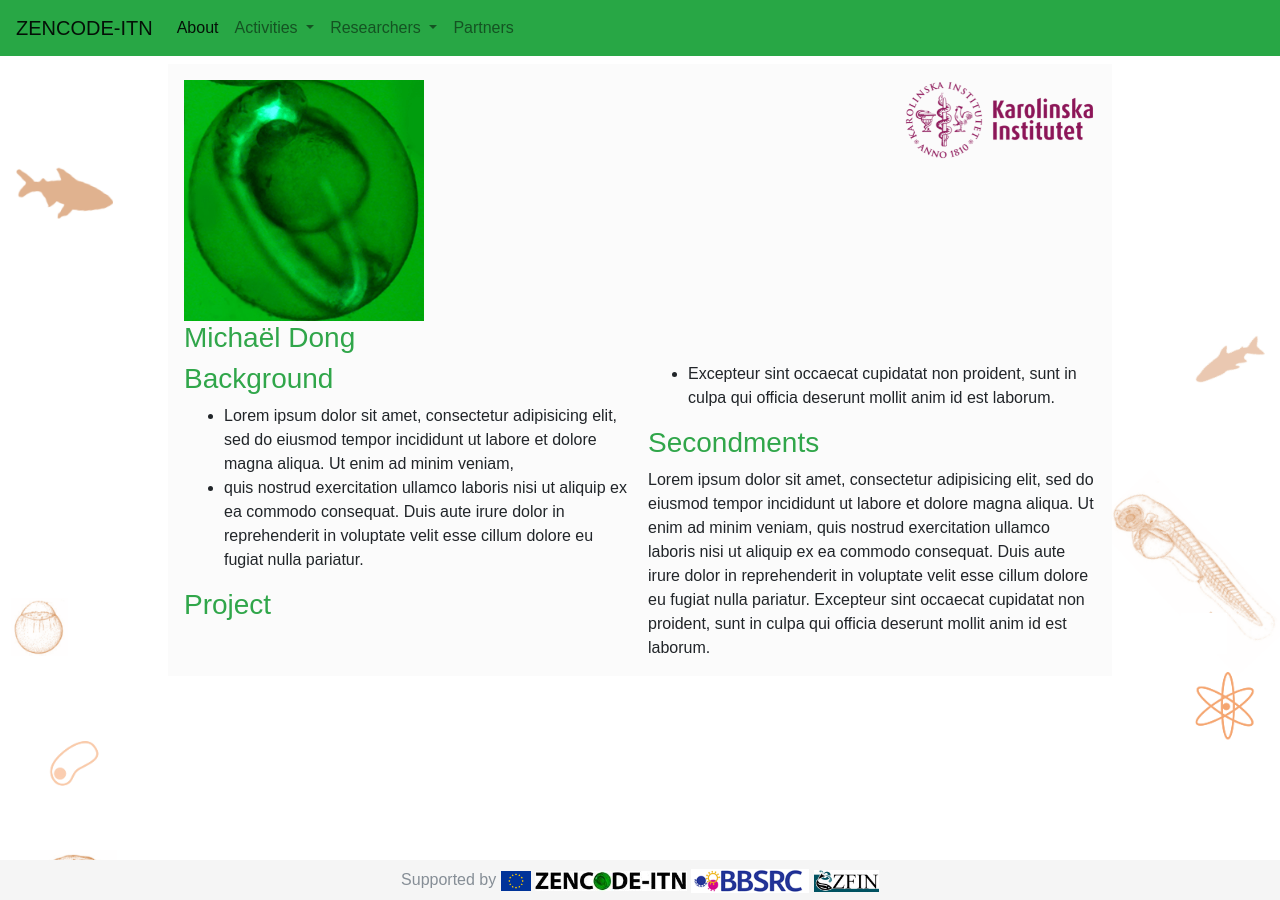
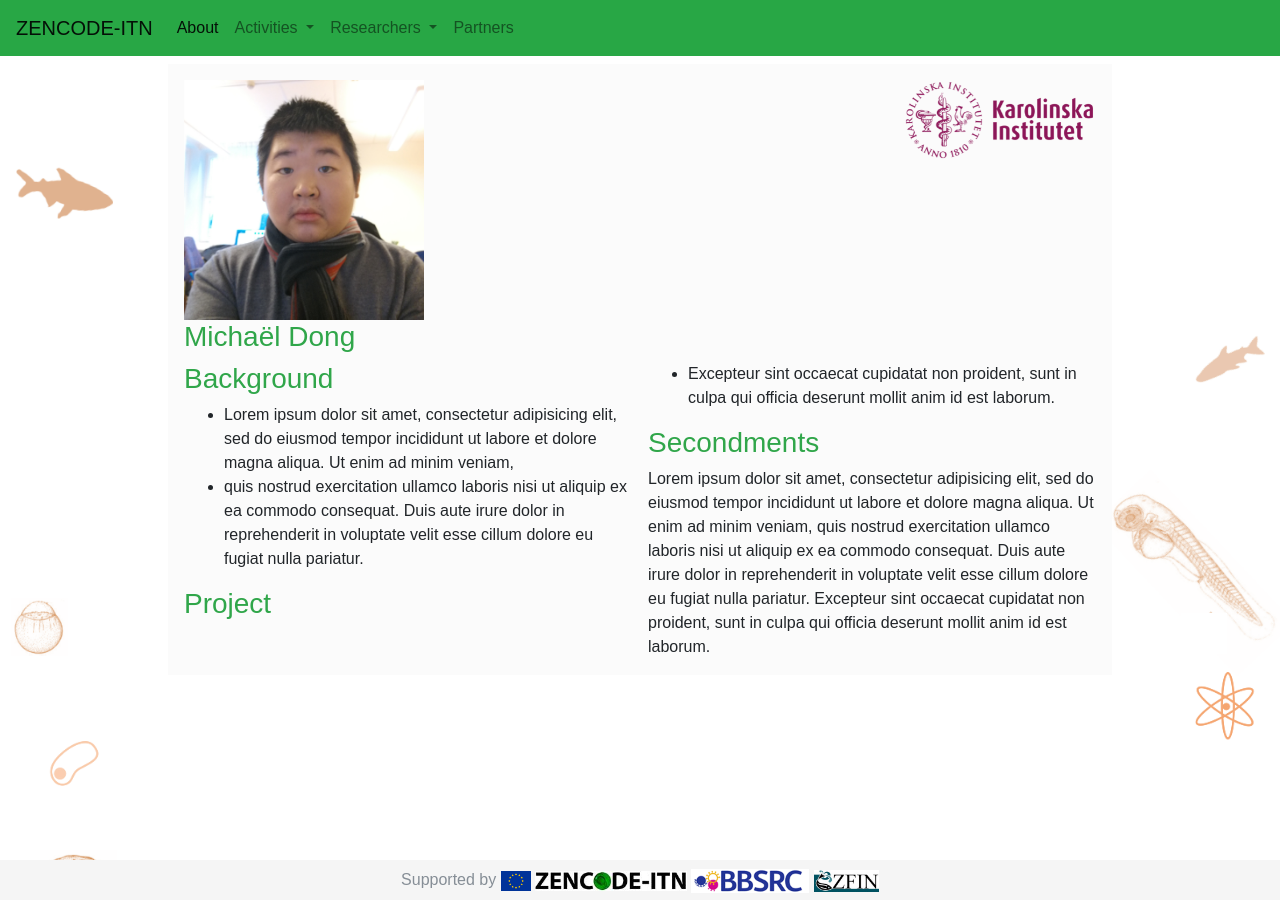
Before and after one commit to zencode-itn/zencode-itn.github.io, a Jekyll site: the page built from _researchers/2017-12-08-esr-15-michael.md, in a window 1280 px wide. Built offline with Jekyll 4.4.1, drawn with Linux system fonts in a browser that asks for light colours; nearby versions of some CDN libraries; a script that is not in the unit is left out.

Commit message:
Update 2017-12-08-esr-15-michael.md
added profile picture link

```diff
--- a/_researchers/2017-12-08-esr-15-michael.md
+++ b/_researchers/2017-12-08-esr-15-michael.md
@@ -2,7 +2,7 @@
 layout: profile
 title: Michaël Dong
 name: Michaël Dong
-profile-pic: /library/images/square.png
+profile-pic: /library/images/profiles/michael.jpg
 orginsation-pic: /library/images/partner_ki_logo.png
 github:
 twitter:
```
